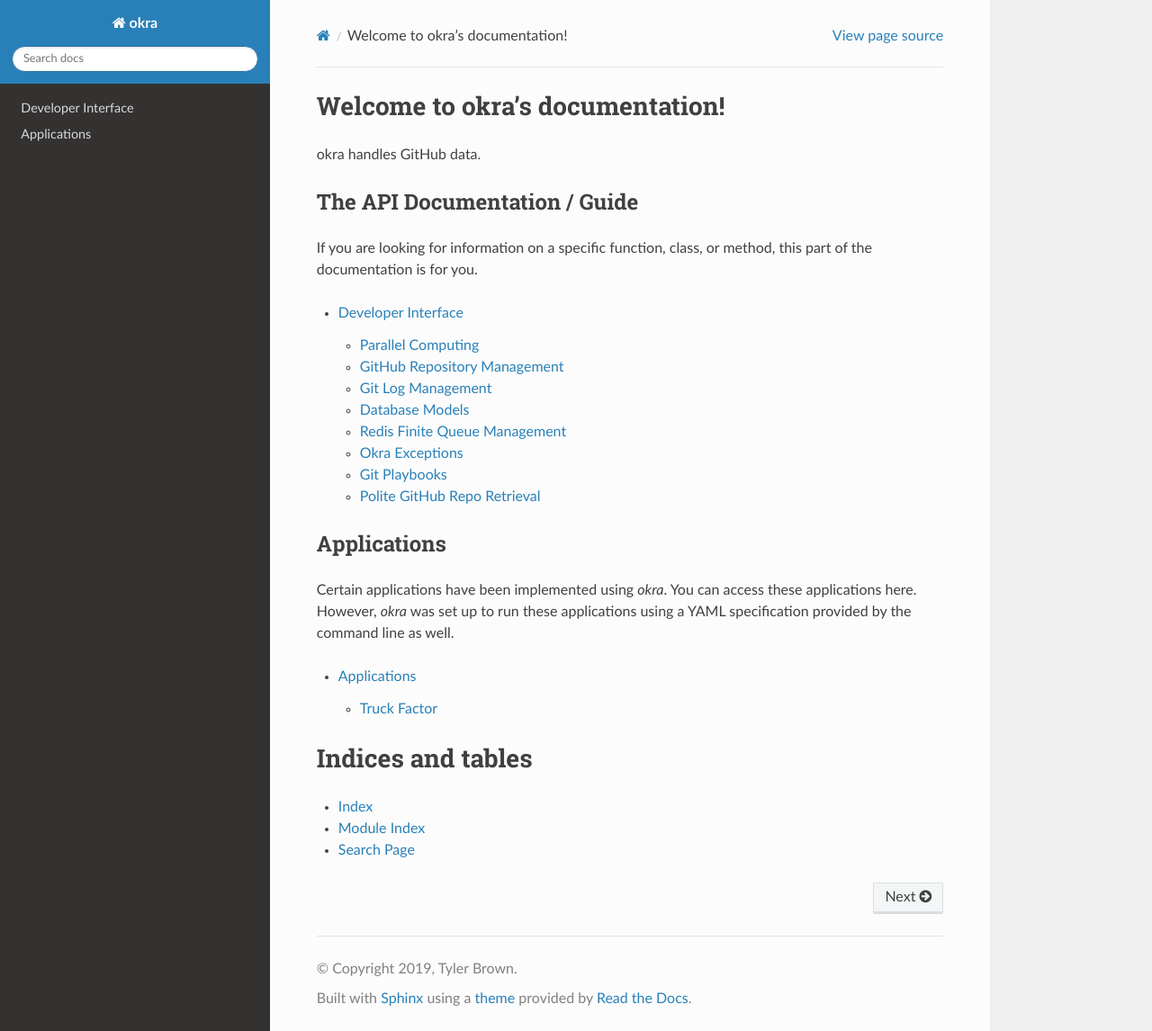
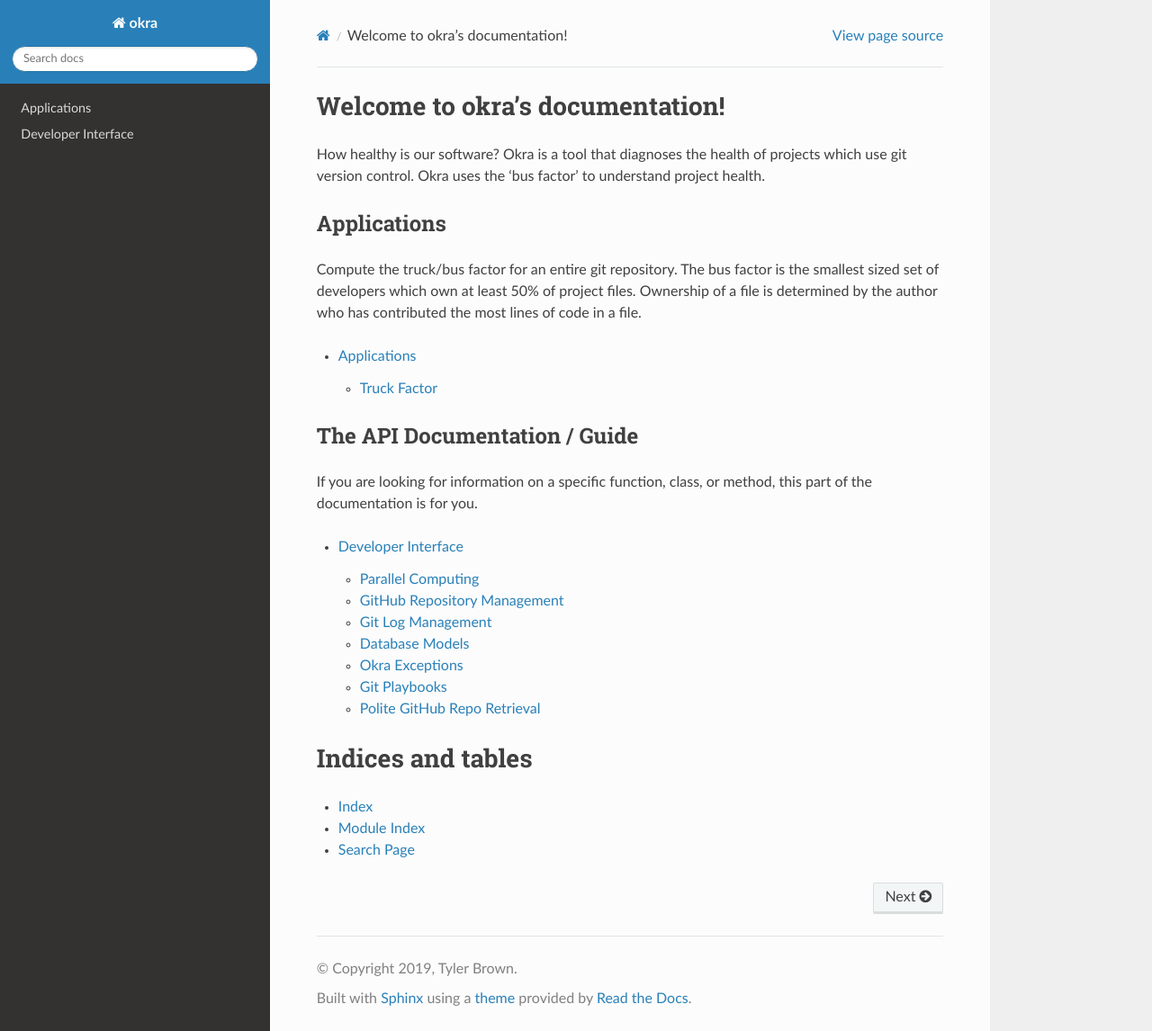
Before and after one commit to okrahealth/okra, a Sphinx documentation site: the page built from docs/index.rst, in a window 1280 px wide and 1146 px high. Shown: the whole window at 90% size. Built offline with Sphinx 7.4.7 and the Read the Docs theme 2.0.0, drawn with Linux system fonts in a browser that asks for light colours.

Commit message:
updating docs for general clarity

```diff
--- a/docs/api.rst
+++ b/docs/api.rst
@@ -31,15 +31,6 @@
 .. automodule:: okra.models
    :members:
 
-Redis Finite Queue Management
------------------------------
-
-.. automodule:: okra.redisloader
-   :members:
-
-.. automodule:: okra.rediswq
-   :members:
-
 Okra Exceptions
 ---------------
 
--- a/docs/index.rst
+++ b/docs/index.rst
@@ -6,7 +6,24 @@
 Welcome to okra's documentation!
 ================================
 
-okra handles GitHub data.
+How healthy is our software? Okra is a tool that diagnoses the health of
+projects which use git version control. Okra uses the 'bus factor' to
+understand project health.
+
+
+Applications
+------------
+
+Compute the truck/bus factor for an entire git repository. The bus factor is
+the smallest sized set of developers which own at least 50% of project files.
+Ownership of a file is determined by the author who has contributed the most
+lines of code in a file.
+
+.. toctree::
+   :maxdepth: 2
+
+   apps
+
 
 The API Documentation / Guide
 -----------------------------
@@ -19,17 +36,6 @@
 
    api
 
-Applications
-------------
-
-Certain applications have been implemented using `okra`. You can access
-these applications here. However, `okra` was set up to run these applications
-using a YAML specification provided by the command line as well.
-
-.. toctree::
-   :maxdepth: 2
-
-   apps
 
 
 Indices and tables
```
